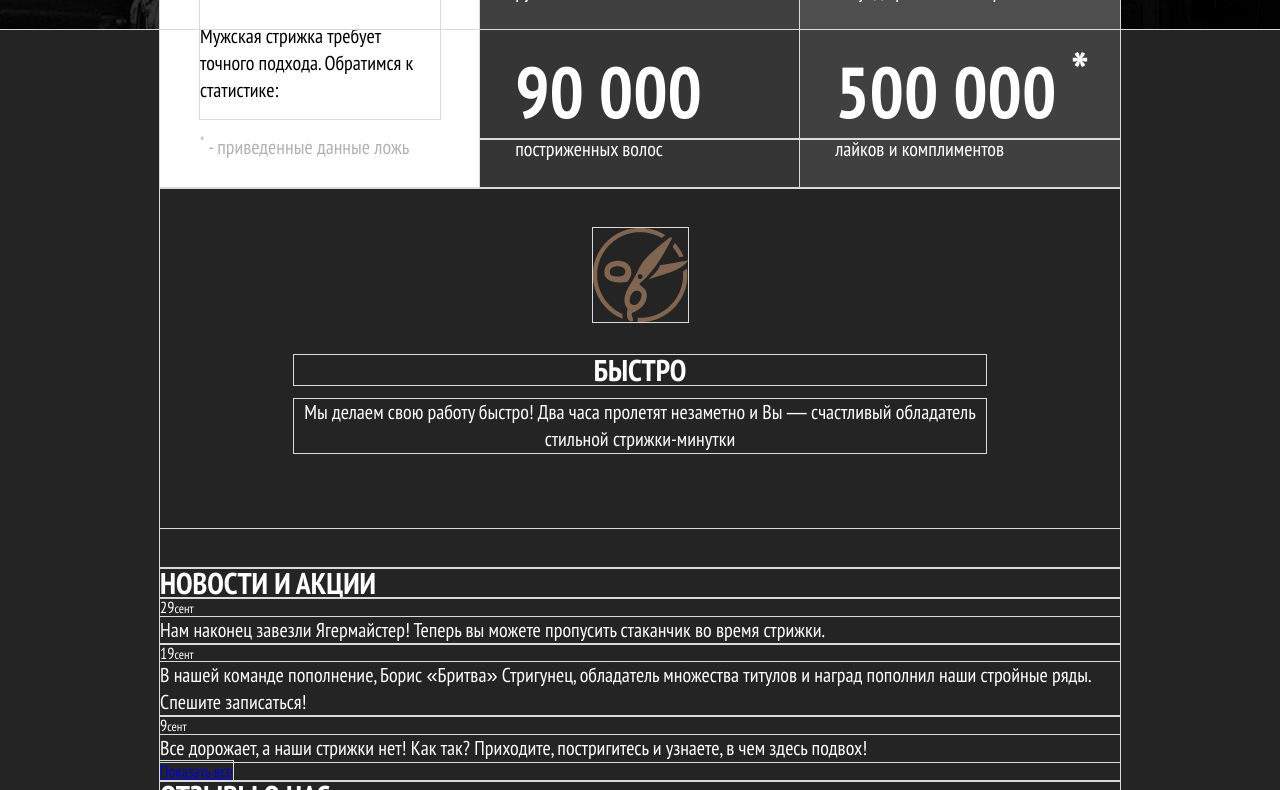
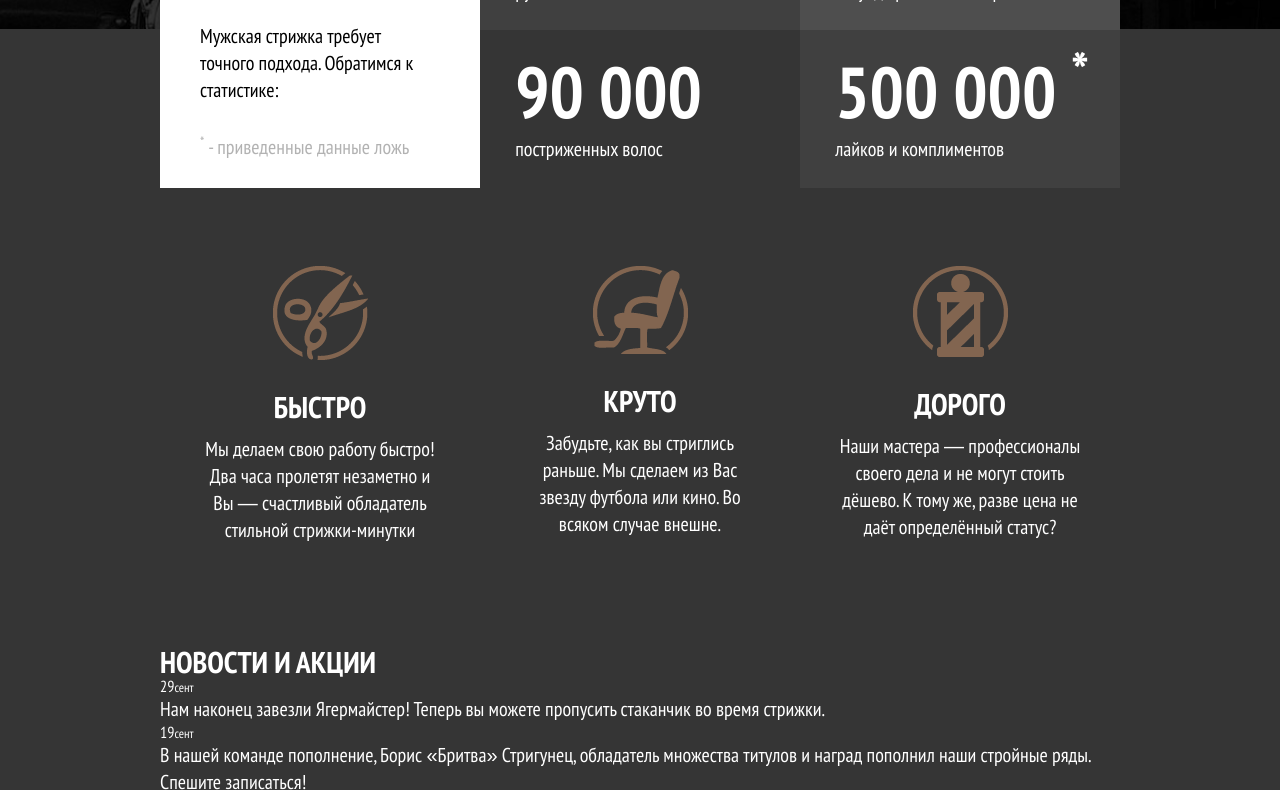
Before and after one commit to JemiJe/barber-training--2, a website: page index.html in a window 1280 px wide. Shown: the part 691-1481 px from the top of the page. Drawn offline with Linux system fonts and the light colour scheme.

Commit message:
features (desktop)

```diff
--- a/index.html
+++ b/index.html
@@ -73,18 +73,24 @@
 					<ul>
 						<li class="features__item  slider__item  slider__item--active" id="slider__item-1">
 							<img class="features__image" src="img/advantage-1-illustration.png" alt="feature image">
+							<div class="features__content-right">
 								<h1>Быстро</h1>
 								<p class="page-main__text">Мы делаем свою работу быстро! Два часа пролетят незаметно и Вы — счастливый обладатель стильной стрижки-минутки</p>
+							</div>
 						</li>
 						<li class="features__item  slider__item" id="slider__item-2">
 							<img class="features__image" src="img/advantage-2-illustration.png" alt="feature image">
+							<div class="features__content-right">
 								<h1>Круто</h1>
 								<p class="page-main__text">Забудьте, как вы стриглись раньше. Мы сделаем из Вас звезду футбола или кино. Во всяком случае внешне.</p>
+							</div>
 						</li>
 						<li class="features__item  slider__item" id="slider__item-3">
 							<img class="features__image" src="img/advantage-3-illustration.png" alt="feature image">
+							<div class="features__content-right">
 								<h1>Дорого</h1>
 								<p class="page-main__text">Наши мастера — профессионалы своего дела и не могут стоить дёшево. К тому же, разве цена не даёт определённый статус?</p>
+							</div>
 						</li>
 					</ul>
 					<div class="slider__toggles">
--- a/sass/blocks/features.scss
+++ b/sass/blocks/features.scss
@@ -3,25 +3,61 @@
   display: flex;
   flex-flow: column wrap;
   // min-height: 405px;
-  padding-bottom: 40px;
+  padding-bottom: 55px;
+
+  @media #{$desktop-width} {
+    flex-flow: row wrap;
+  }
 
   ul {
     margin: 0;
     padding: 0;
     list-style: none;
+
+    @media #{$desktop-width} {
+      display: flex;
+    }
   }
+
   h1 {
     margin-bottom: 14px;
   }
 
   .features__image {
     margin-bottom: 30px;
+
+    @media #{$tablet-width} {
+      margin-right: 4.5%;
+    }
+
+    @media #{$desktop-width} {
+      margin: 30px 0px 29px;
+    }
   }
 
   .features__item {
     padding: 40px 14%;
     padding-bottom: 0px;
+    min-height: 340px;
+
     text-align: center;
-    min-height: 340px;
+
+    @media #{$tablet-width} {
+      display: flex;
+      align-items: flex-start;
+      padding: 48px 5%;
+      padding-bottom: 0px;
+      min-height: 175px;
+
+      text-align: left;
+    }
+
+    @media #{$desktop-width} {
+      display: block;
+      flex: 1 1 33.33%;
+      padding: 48px 4%;
+
+      text-align: center;
+    }
   }
 }
--- a/sass/blocks/slider.scss
+++ b/sass/blocks/slider.scss
@@ -37,6 +37,10 @@
 
   @media #{$tablet-width} {
 
+    .slider__item {
+      display: block;
+    }
+
     .slider__toggles {
       display: none;
     }
--- a/sass/global.scss
+++ b/sass/global.scss
@@ -5,4 +5,8 @@
 body {
 	background: $color-body-background;
 	color: #ffffff;
+
+	@media #{$tablet-width} {
+		background: $color-body-background-2;
+	}
 }
--- a/sass/style.scss
+++ b/sass/style.scss
@@ -5,7 +5,7 @@
 
 @import 'fonts.scss';
 @import 'global.scss';
-@import 'OUTLINES.scss';
+// @import 'OUTLINES.scss';
 
 @import 'blocks/slider.scss';
 
--- a/sass/variables.scss
+++ b/sass/variables.scss
@@ -8,6 +8,7 @@ $mobile-only-width: "(max-width: 500px)";
 
 /* COLORS */
 $color-body-background: #242424;
+$color-body-background-2: #353535;
 $menu-mobile-color: #826550;
 $menu-tablet-color: #000000;
 
```
Also changed, not shown: css/style.css. Lines whose indentation alone changed are shown as unchanged.
